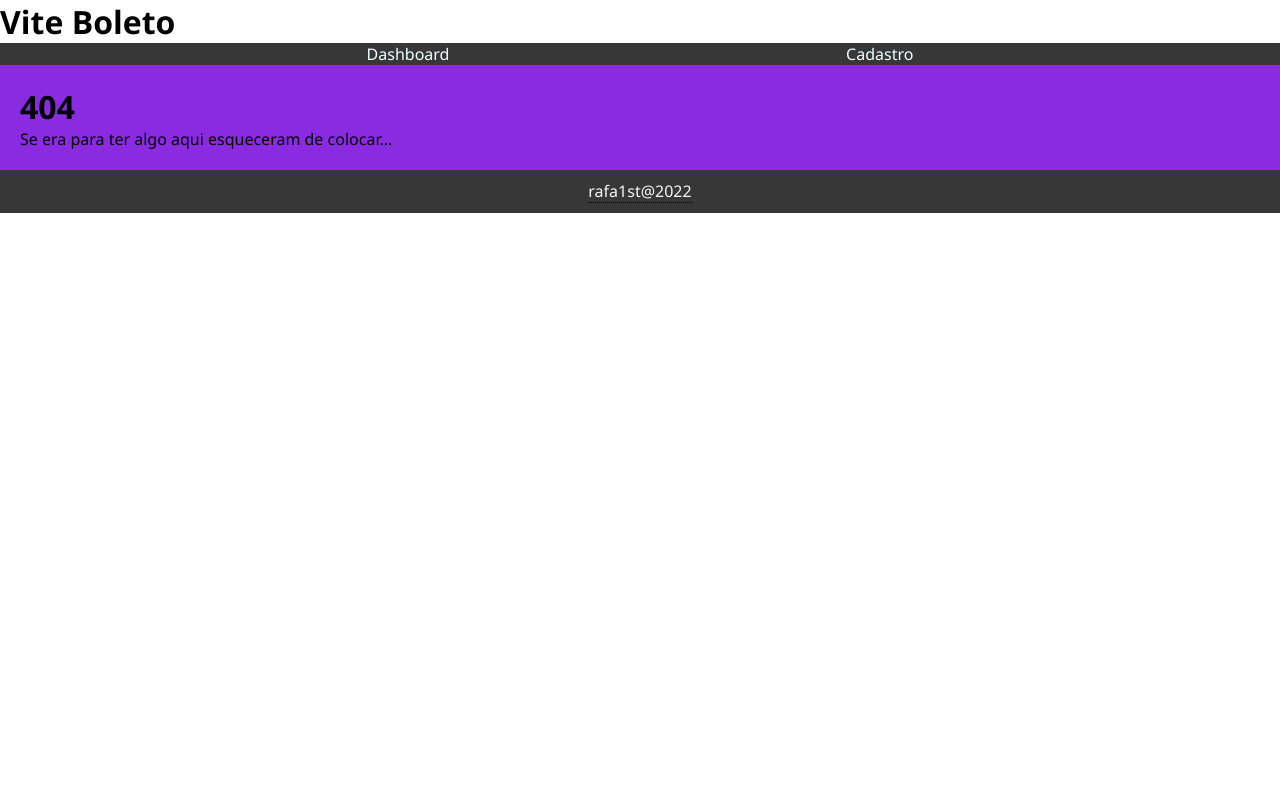
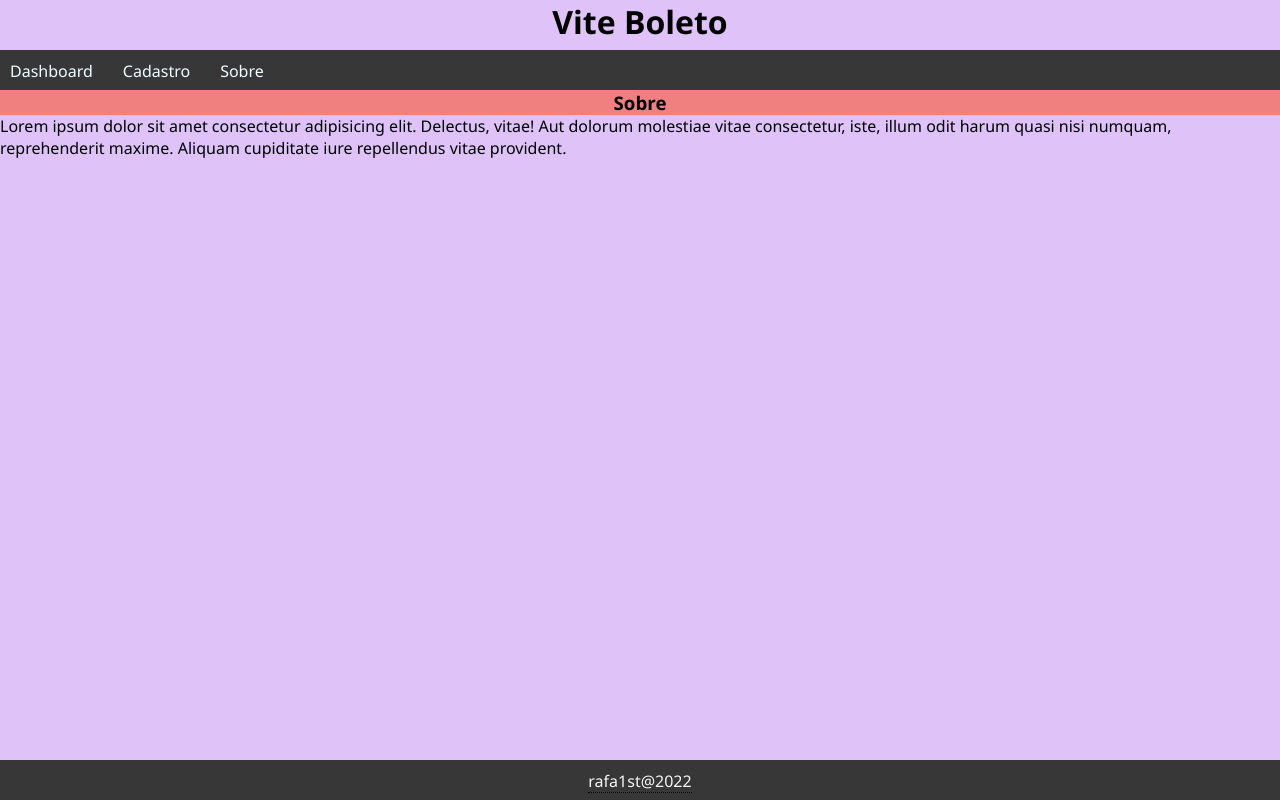
Before and after one commit to rafa1st/vite-boleto, a React (Vite) app: page /about in a window 1280 px wide. Before the commit this address had no page. Built offline with nearby package versions, Linux system fonts and the light colour scheme.

Commit message:
finish some components

```diff
--- a/src/components/Cadastro/CadastroBoleto.css
+++ b/src/components/Cadastro/CadastroBoleto.css
@@ -41,7 +41,7 @@
 }
 
 
-h3 {
+.container-box h3 {
   background-color: #c395ff;
   color: azure;
   text-align: center;
--- a/src/components/Cadastro/CadastroBoleto.tsx
+++ b/src/components/Cadastro/CadastroBoleto.tsx
@@ -30,8 +30,8 @@ export default function CadastroBoleto() {
 
   return (
     <div>
-      <h3>Início do Componente</h3>
-      <h1>Cadastro de boletos</h1>
+      <h3>Cadastro de Boletos</h3>
+
       <form className="container-box">
         <div className="row-1">
           <label>
--- a/src/components/Menu/Menu.css
+++ b/src/components/Menu/Menu.css
@@ -1,7 +1,8 @@
 .layout ul {
   background-color: #373737;
   display: flex;
-  justify-content: space-evenly;
+  flex-direction: row;
+  padding: 10px;
   gap: 30px;
   list-style: none;
 }
--- a/src/components/Menu/Menu.tsx
+++ b/src/components/Menu/Menu.tsx
@@ -1,20 +1,27 @@
 import { Link } from "react-router-dom";
-import './Menu.css';
-
-
+import "./Menu.css";
 
 const Menu = () => {
-
-
   return (
     <>
-    <nav className="layout">
-      <ul>
-        <li><Link to="/dashboard" state={"aqui vai carregar o estado vindo de outra página"}>Dashboard</Link></li>
-        <li><Link to="/cadastro">Cadastro</Link></li>
-
-      </ul>
-    </nav>
+      <nav className="layout">
+        <ul>
+          <li>
+            <Link
+              to="/dashboard"
+              state={"aqui vai carregar o estado vindo de outra página"}
+            >
+              Dashboard
+            </Link>
+          </li>
+          <li>
+            <Link to="/cadastro">Cadastro</Link>
+          </li>
+          <li>
+            <Link to="/about">Sobre</Link>
+          </li>
+        </ul>
+      </nav>
     </>
   );
 };
--- a/src/main.tsx
+++ b/src/main.tsx
@@ -2,11 +2,12 @@ import React from "react";
 import ReactDOM from "react-dom/client";
 import { BrowserRouter, Route, Routes } from "react-router-dom";
 
+import Home from "./pages/Home/Home";
+import Dashboard from "./pages/Dashboard";
 import Cadastro from "./pages/Cadastro";
-import Dashboard from "./pages/Dashboard";
-import Home from "./pages/Home/Home";
+import About from "./pages/About/About";
+import PrintPage from "./pages/PrintPage";
 import NoPage from "./pages/NoPage";
-import PrintPage from "./pages/PrintPage";
 
 import "./styles/Global.css";
 
@@ -18,6 +19,7 @@ ReactDOM.createRoot(document.getElementById("root")!).render(
             <Route path="/dashboard" element={<Dashboard />} />
             <Route path="/cadastro" element={<Cadastro />} />
             <Route path="/print" element={<PrintPage />} />
+            <Route path="/about" element={<About />} />
             <Route path="*" element={<NoPage />} />
           </Route>
         </Routes>
--- /dev/null
+++ b/src/pages/About/About.css
@@ -0,0 +1,4 @@
+h3 {
+    text-align: center;
+    background-color: lightcoral;
+}
--- /dev/null
+++ b/src/pages/About/About.tsx
@@ -0,0 +1,17 @@
+import "./About.css";
+
+const About = () => {
+  return (
+    <div>
+      <h3>Sobre</h3>
+      <p>
+        Lorem ipsum dolor sit amet consectetur adipisicing elit. Delectus,
+        vitae! Aut dolorum molestiae vitae consectetur, iste, illum odit harum
+        quasi nisi numquam, reprehenderit maxime. Aliquam cupiditate iure
+        repellendus vitae provident.
+      </p>
+    </div>
+  );
+};
+
+export default About;
--- a/src/pages/Dashboard.tsx
+++ b/src/pages/Dashboard.tsx
@@ -6,10 +6,10 @@ const Dashboard = () => {
 
 
   return (
-    <>
-      <h1>Dashboard</h1>
+    <div>
+      <h3>Dashboard</h3>
       <p>{state}</p>
-    </>
+    </div>
   );
 };
 
--- a/src/pages/Home/Home.css
+++ b/src/pages/Home/Home.css
@@ -1,8 +1,10 @@
 .home {
-    background-color: blueviolet;
-    padding: 20px;
-    height: 700px;
-    max-height: fit-content;
+  background-color: #dec2f8;
+  display: grid;
+  grid-template-rows: 50px 40px auto 40px;
+  min-height: 100vh;
+}
 
-
+.home h1 {
+    text-align: center;
 }
--- a/src/pages/Home/Home.tsx
+++ b/src/pages/Home/Home.tsx
@@ -1,21 +1,17 @@
-import { Outlet }from "react-router-dom";
+import { Outlet } from "react-router-dom";
 import Footer from "../../components/Footer/FooterPage";
 import Menu from "../../components/Menu/Menu";
 
-import "./Home.css"
-
+import "./Home.css";
 
 const Home = () => {
-  return (
-    <>
+    return (
+    <div className="home">
       <h1>Vite Boleto</h1>
       <Menu />
-      <div className="home">
       <Outlet />
-      </div>
-
       <Footer />
-    </>
+    </div>
   );
 };
 
--- a/src/pages/NoPage.tsx
+++ b/src/pages/NoPage.tsx
@@ -1,9 +1,9 @@
 const NoPage = () => {
   return (
-    <>
+    <div>
       <h1>404</h1>
       <p>Se era para ter algo aqui esqueceram de colocar...</p>
-    </>
+    </div>
   );
 };
 
--- a/src/pages/PrintPage.tsx
+++ b/src/pages/PrintPage.tsx
@@ -3,21 +3,15 @@ import { useLocation } from "react-router-dom";
 const PrintPage = () => {
   const { state } = useLocation();
 
-
   return (
     <>
-      <h1>Imprimir</h1>
-
+      <h3>Imprimir</h3>
       <p>{state.emissao}</p>
       <p>{state.fornecedor}</p>
       <p>{state.nota}</p>
       <p>{state.vencimento}</p>
       <p>{state.parcela}</p>
       <p>{state.valor}</p>
-
-
-
-
     </>
   );
 };
```
